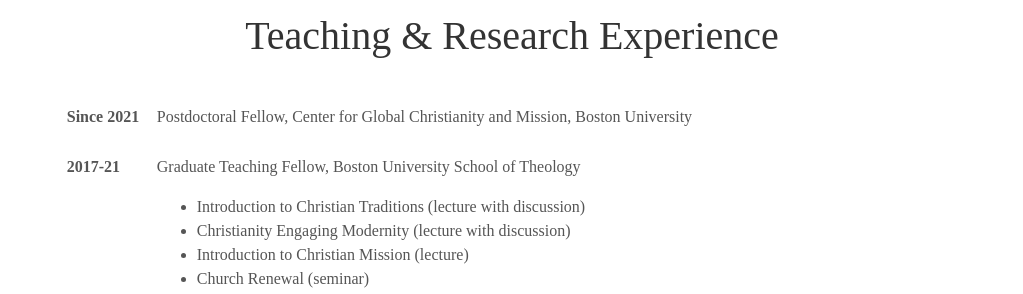
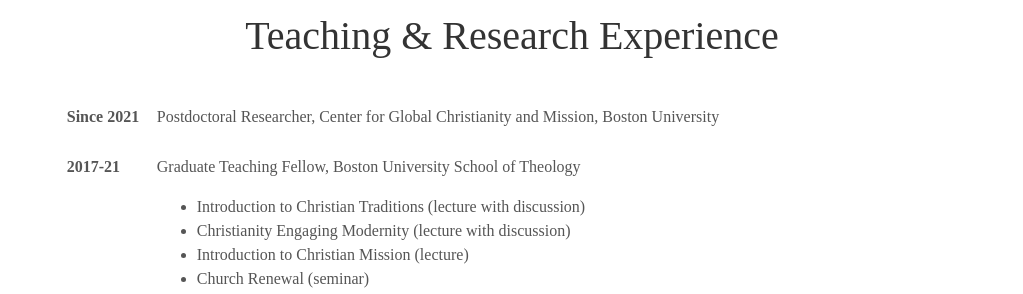
Before and after one commit to alex-mayfield/alex-mayfield.github.io, a Jekyll site: the page built from index.html, in a window 1280 px wide and 900 px high, scrolled down 3491 px. Shown: the part 152-446 px from the top of the window, without its empty margins (128-1151 px from the left). Built offline with Jekyll 4.4.1, drawn with Linux system fonts in a browser that asks for light colours; some web fonts are replaced.

Commit message:
Title Change

```diff
--- a/_data/teaching-research.yml
+++ b/_data/teaching-research.yml
@@ -1,5 +1,5 @@
 list:
-  - title: Postdoctoral Fellow, Center for Global Christianity and Mission, Boston University
+  - title: Postdoctoral Researcher, Center for Global Christianity and Mission, Boston University
     year: "Since 2021"
   - title: Graduate Teaching Fellow, Boston University School of Theology
     year: 2017-21
```
